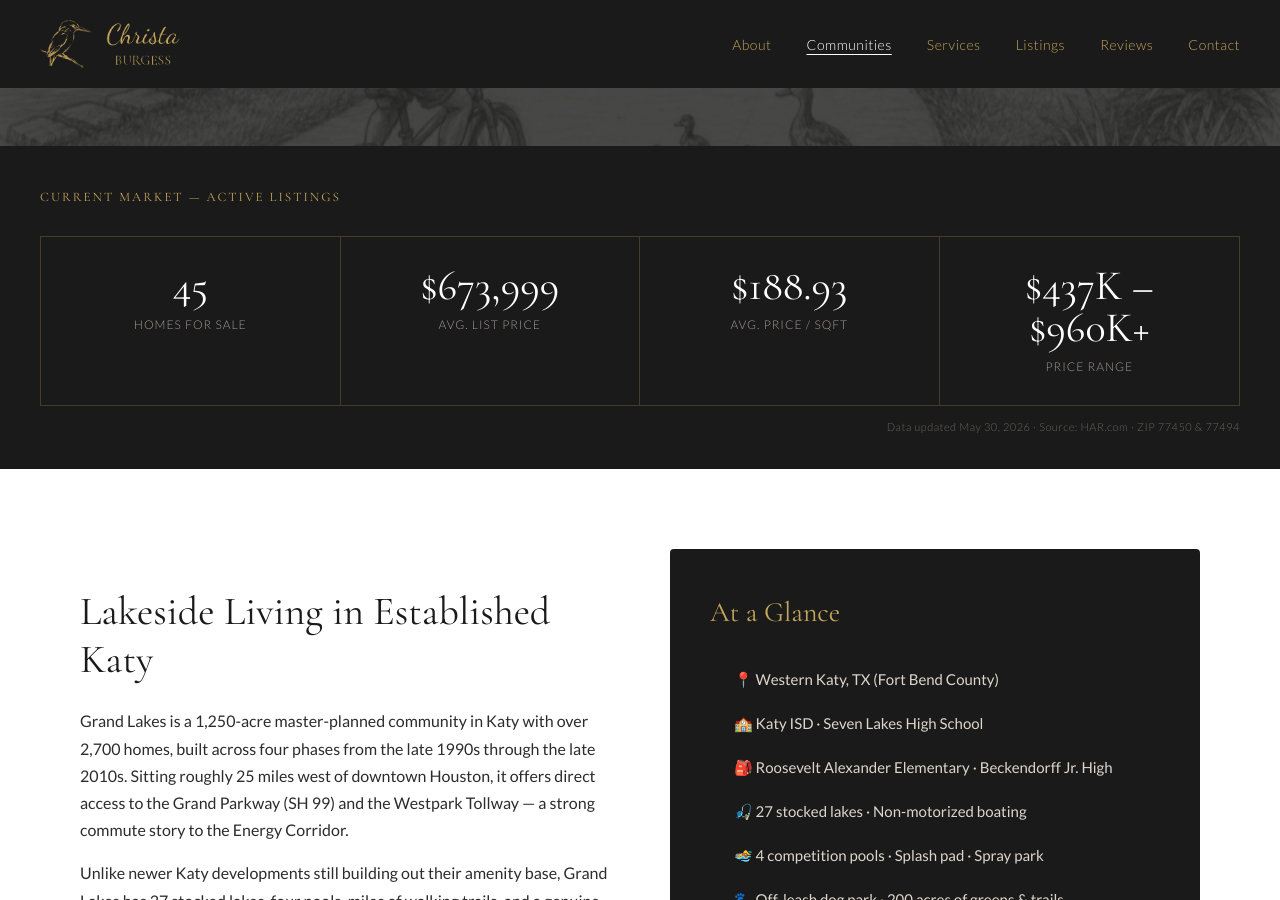
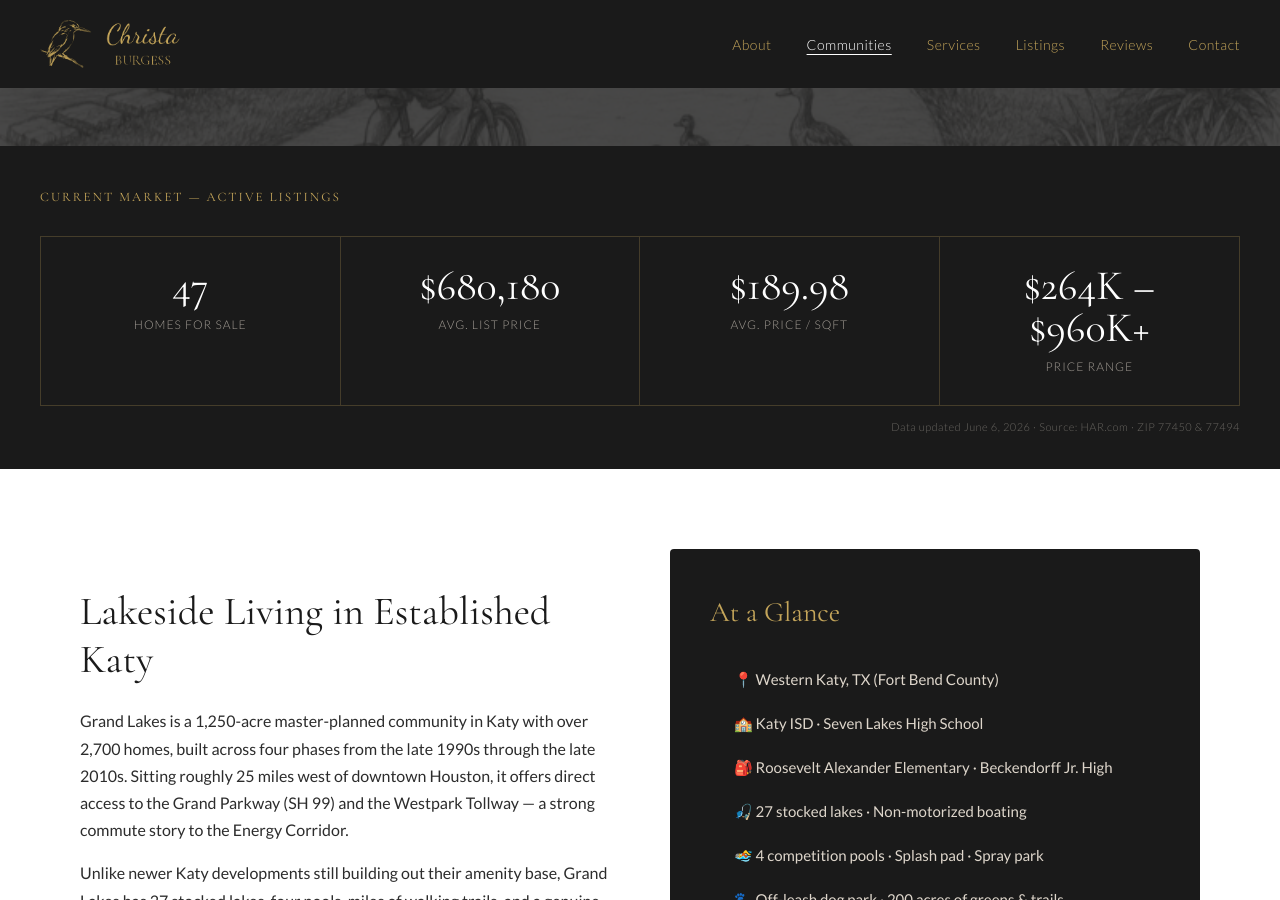
Before and after one commit to TravisBHolden/christaburgess-site, a Jekyll site: the page built from communities/grand-lakes.html, in a window 1280 px wide and 900 px high, scrolled down 392 px. Built offline with Jekyll 4.4.1, drawn with Linux system fonts in a browser that asks for light colours.

Commit message:
Weekly stats refresh — June 6, 2026
Updated all 7 community pages with live HAR.com data:
- Active listing counts verified for all communities
- Avg list price + price/sqft updated for Cinco Ranch, Grand Lakes,
  Cross Creek Ranch, Jordan Ranch
- Price ranges updated (Heritage Grand and Bonterra from full inventory scans)
- Bonterra HAR URL updated to subdivision filter URL
- DOM/new-this-week held from prior week (browser captcha prevented auth)

```diff
--- a/_data/community-stats.yml
+++ b/_data/community-stats.yml
@@ -1,50 +1,56 @@
 # Community market stats — updated via HAR.com
-# Last updated: May 30, 2026
+# Last updated: June 6, 2026
 # To update: edit values below and push. Jekyll rebuilds automatically.
 
-updated: "May 30, 2026"
+updated: "June 6, 2026"
 
 communities:
   cinco-ranch:
-    active: 237
+    active: 238
     new_this_week: 10
     avg_dom: 32
+    avg_list_price: "$669,077"
+    avg_price_sqft: "$192.94"
     price_range: "$295K – $2.1M"
     har_url: "https://www.har.com/cinco-ranch/masterplan_6"
 
   grand-lakes:
-    active: 45
-    avg_list_price: "$673,999"
-    avg_price_sqft: "$188.93"
-    price_range: "$437K – $960K+"
+    active: 47
+    avg_list_price: "$680,180"
+    avg_price_sqft: "$189.98"
+    price_range: "$264K – $960K+"
     har_url: "https://www.har.com/grand-lakes/masterplan_15"
     source_note: "ZIP 77450 & 77494"
 
   cross-creek-ranch:
-    active: 182
+    active: 177
     new_this_week: 3
     avg_dom: 53
+    avg_list_price: "$632,182"
+    avg_price_sqft: "$197.47"
     price_range: "$289K – $1.55M"
     har_url: "https://www.har.com/cross-creek-ranch/masterplan_80"
 
   fulshear:
-    active: 948
+    active: 932
     new_this_week: 38
     avg_dom: 38
-    price_range: "$280K – $3.7M"
+    price_range: "$260K – $3.7M"
     har_url: "https://www.har.com/fulshear/realestate/for_sale"
 
   heritage-grand:
-    active: 10
+    active: 11
     new_this_week: 1
     avg_dom: 47
-    price_range: "$320K – $460K"
+    price_range: "$310K – $460K"
     har_url: "https://www.har.com/katy/realestate/for_sale?subdivisions=Heritage+Grand"
 
   jordan-ranch:
-    active: 186
+    active: 182
     new_this_week: 3
     avg_dom: 39
+    avg_list_price: "$537,551"
+    avg_price_sqft: "$194.46"
     price_range: "$320K – $1.45M"
     har_url: "https://www.har.com/jordan-ranch/masterplan_118"
 
@@ -53,4 +59,4 @@ communities:
     new_this_week: 2
     avg_dom: 55
     price_range: "$335K – $699K"
-    har_url: "https://www.har.com/pricetrends/bonterra-at-cross-creek-ranch-realestate/12283/for-sale"
+    har_url: "https://www.har.com/fulshear/realestate/for_sale?subdivisions=Bonterra+at+Cross+Creek+Ranch"
```
